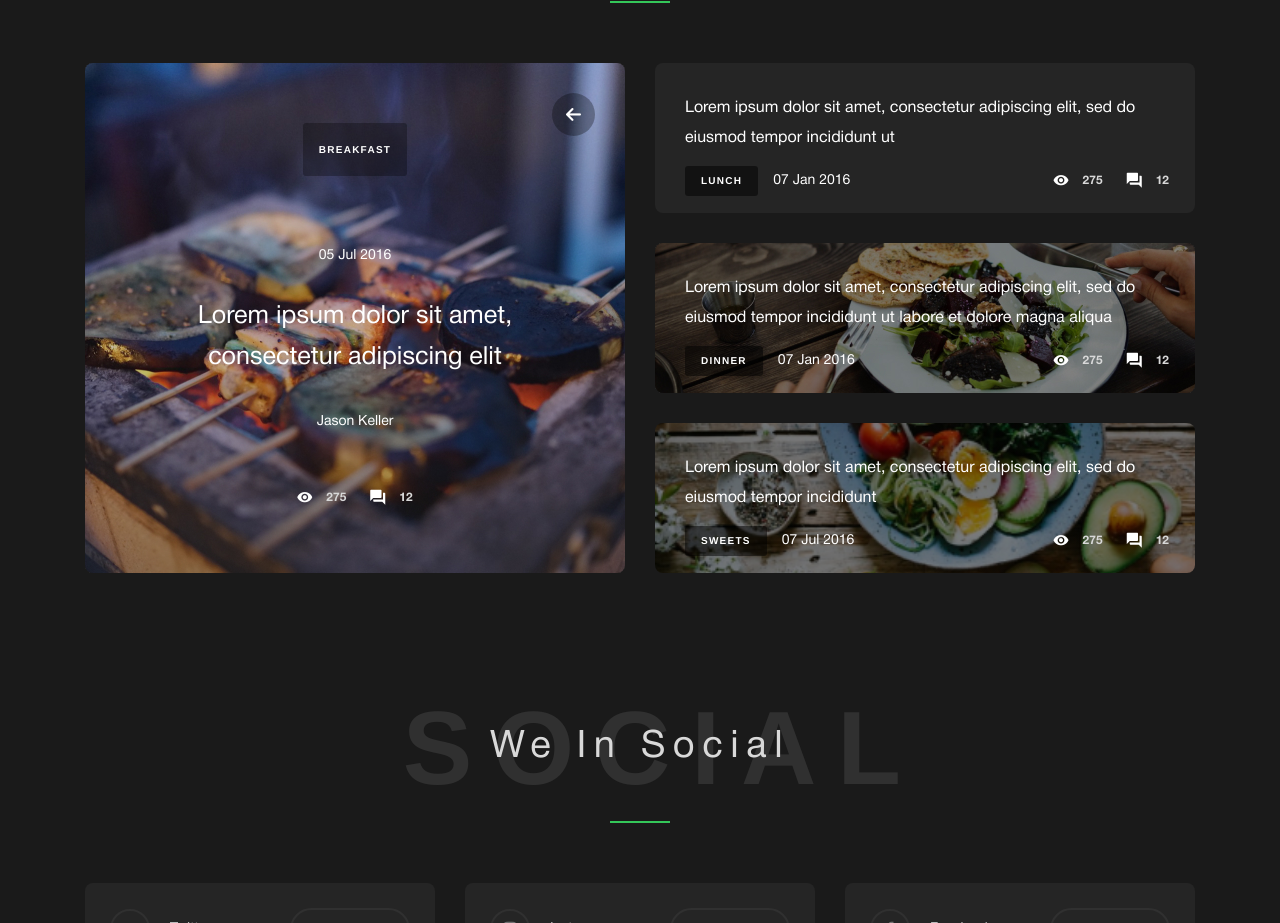
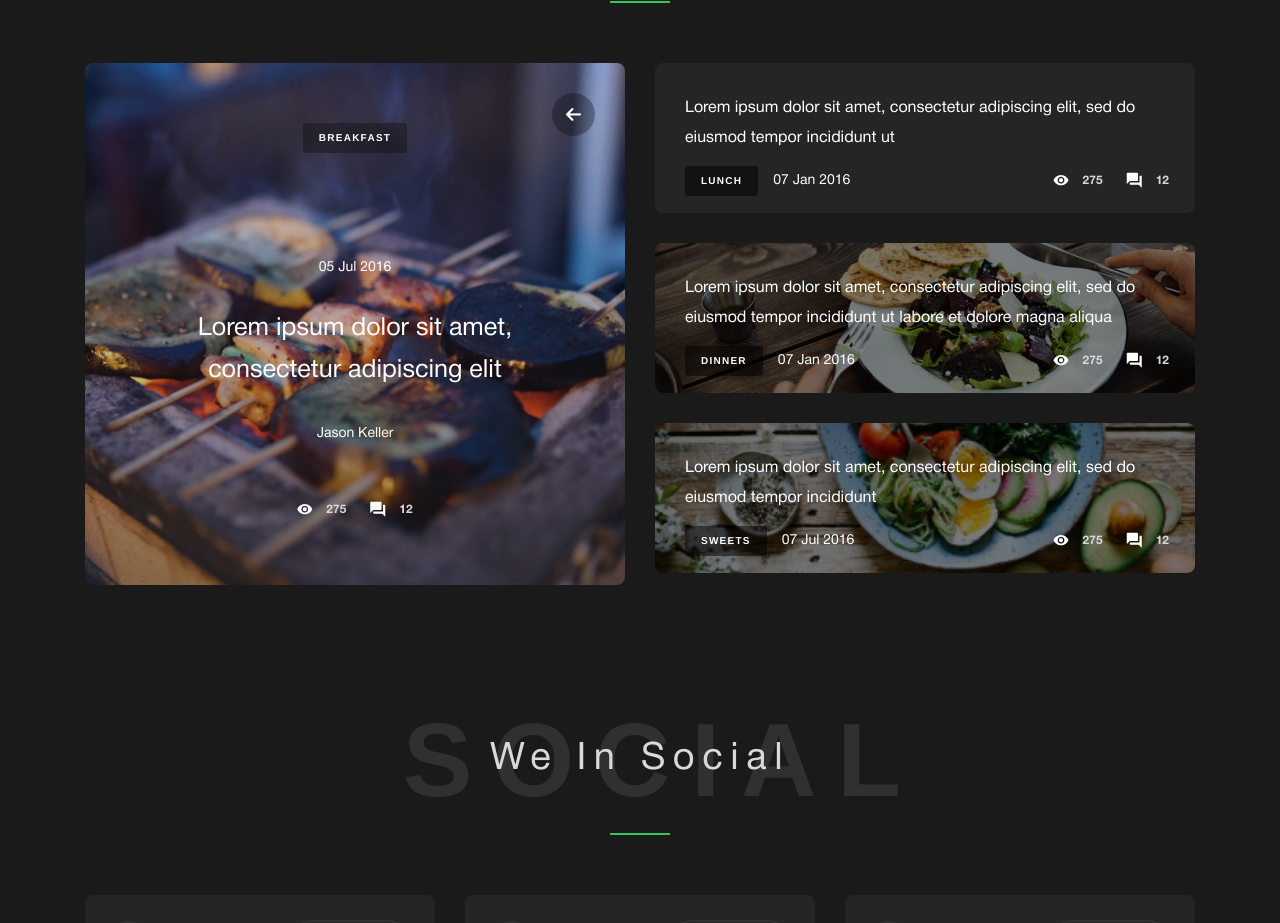
Before and after one commit to makarchiknet/layout-course, a plain HTML site: page lesson-18/index.html in a window 1280 px wide. Shown: the part 4080-5003 px from the top of the page. Drawn offline with Linux system fonts and the light colour scheme; files whose address does not match are found by name.

Commit message:
add ditails

```diff
--- a/lesson-18/scss/_recipes.scss
+++ b/lesson-18/scss/_recipes.scss
@@ -82,16 +82,16 @@
       font-family: $second-font, sans-serif;
       font-weight: 900;
       font-size: 10px;
-      line-height: 2.5;
+      // line-height: 2.5;
       letter-spacing: 1.25px;
       text-transform: uppercase;
       background-color: rgba(0, 0, 0, 0.3);
       border-radius: 3px;
-      padding: 5px 16px;
+      padding: 10px 16px;
       display: flex;
       align-items: center;
       &:not(:last-child) {
-         margin-bottom: 65px;
+         margin-bottom: 100px;
       }
       @media (max-width: 550px) {
          &:not(:last-child) {
@@ -116,13 +116,16 @@
       line-height: 1.67;
       max-height: 80px;
       max-width: 415px;
-      overflow: hidden;
+      // overflow: hidden;
       &:not(:last-child) {
          margin-bottom: 45px;
       }
       font-size: calc(15px + 9 * (100vw / 1140));
       @media (max-width: 767px) {
          font-size: calc(15px + (9 + 9 * 0.7) * ((100vw - 320px) / 1140));
+      }
+      @media (min-width: 1440px) {
+         font-size: 24px;
       }
    }
 
```
Also changed, not shown: lesson-18/css/style.css.
